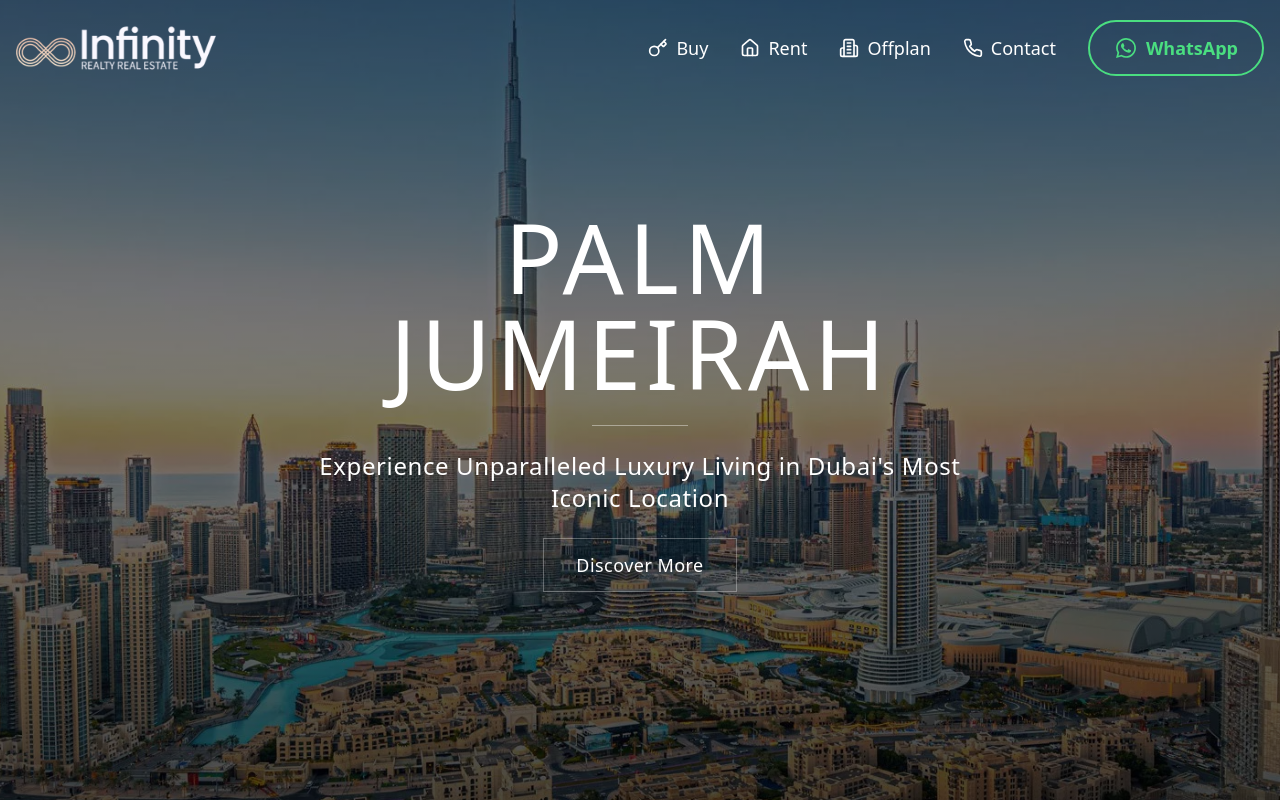
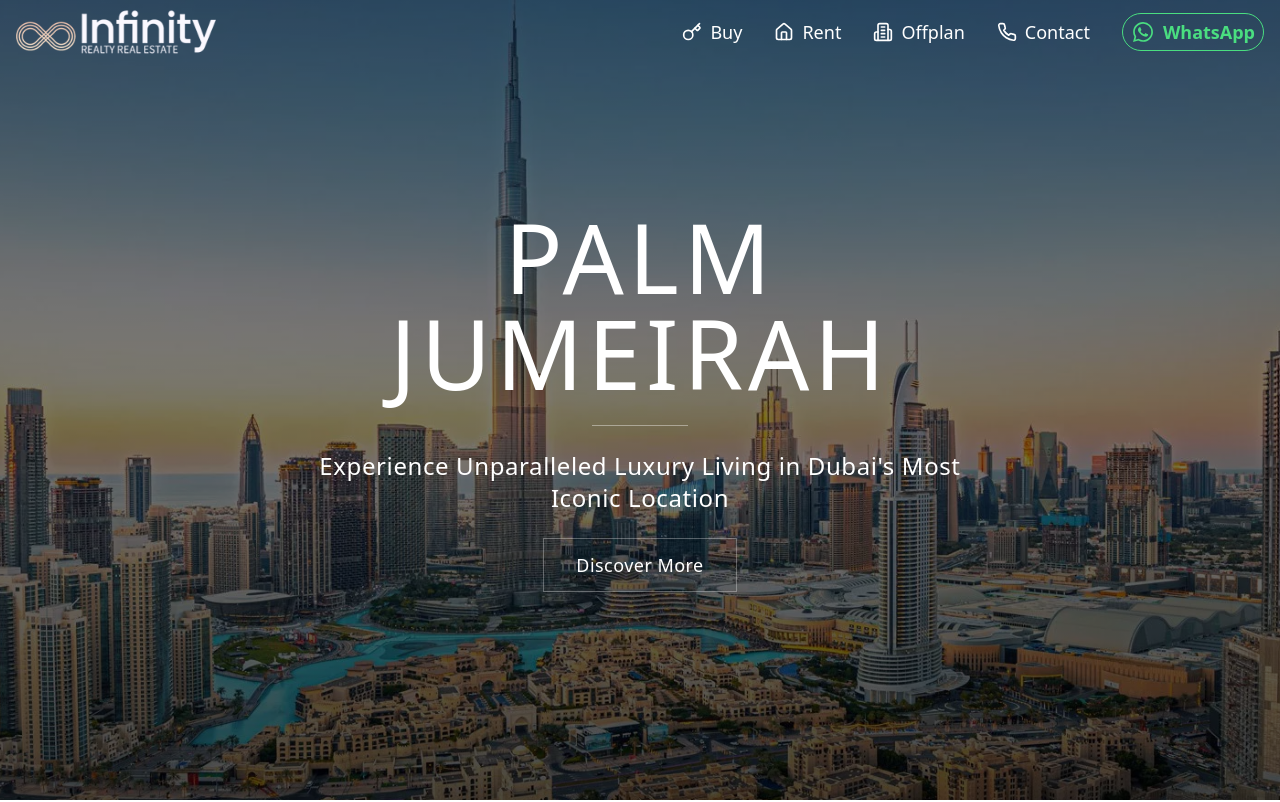
Before and after one commit to yogesh-/next-gen-page-crafter, a React (Vite) app: page / in a window 1280 px wide. Shown: the top 802 px of the page. Built offline with nearby package versions, Linux system fonts and the light colour scheme.

Commit message:
added new logo,reduced navbar height

```diff
--- a/src/components/Navbar.tsx
+++ b/src/components/Navbar.tsx
@@ -19,7 +19,7 @@ const Navbar = () => {
       }`}
     >
       <div className="container mx-auto px-4">
-        <div className="flex items-center justify-between h-24">
+        <div className="flex items-center justify-between h-16">
           <Logo isLight={isLight} />
           <DesktopMenu isLight={isLight} />
 
--- a/src/components/navbar/MobileMenu.tsx
+++ b/src/components/navbar/MobileMenu.tsx
@@ -52,7 +52,7 @@ export const MobileMenu = ({ isOpen, onClose }: MobileMenuProps) => {
             Contact
           </NavLink>
           <a
-            href="https://wa.me/+1234567890"
+            href="https://wa.me/971547789838?text=Hi%2C%20I%27ve%20come%20across%20the%20Infinity%20Realty%20website%20and%20would%20like%20further%20information%20from%20you."
             target="_blank"
             rel="noopener noreferrer"
             className="flex items-center space-x-2 text-luxury-600 hover:text-luxury-900"
--- a/src/components/navbar/WhatsAppButton.tsx
+++ b/src/components/navbar/WhatsAppButton.tsx
@@ -11,7 +11,7 @@ export const WhatsAppButton = ({ isLight, isMobile, className, ...props }: Whats
   if (isMobile) {
     return (
       <a
-        href="https://wa.me/+1234567890"
+        href="https://wa.me/971547789838?text=Hi%2C%20I%27ve%20come%20across%20the%20Infinity%20Realty%20website%20and%20would%20like%20further%20information%20from%20you."
         target="_blank"
         rel="noopener noreferrer"
         className={cn("transition-colors", isLight ? "text-luxury-600" : "text-white", className)}
@@ -24,11 +24,11 @@ export const WhatsAppButton = ({ isLight, isMobile, className, ...props }: Whats
 
   return (
     <a
-      href="https://wa.me/+1234567890"
+      href="https://wa.me/971547789838?text=Hi%2C%20I%27ve%20come%20across%20the%20Infinity%20Realty%20website%20and%20would%20like%20further%20information%20from%20you."
       target="_blank"
       rel="noopener noreferrer"
       className={cn(
-        "flex items-center gap-2 px-6 py-3 border-2 border-green-400 text-green-400 font-bold rounded-full transition-all text-lg",
+        "flex items-center gap-2 px-2 py-1 border border-green-400 text-green-400 font-bold rounded-full transition-all text-lg",
         isLight ? "text-luxury-600 hover:text-luxury-900" : "hover:bg-white hover:text-black",
         className
       )}
```
